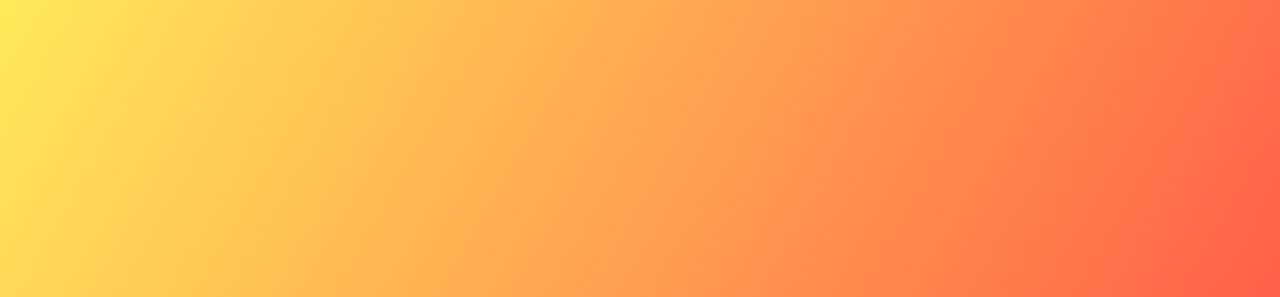
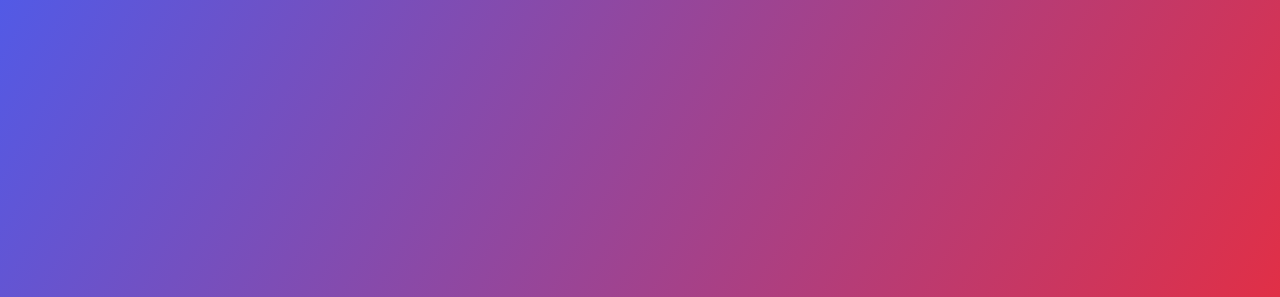
Before and after one commit to EndriwBraga/Relogio-Digital, a plain HTML site: page index.html in a window 1280 px wide. Shown: the top 297 px of the page. Drawn offline with nearby package versions, Linux system fonts and the light colour scheme.

Commit message:
alteração de background

```diff
--- a/assets/css/style.css
+++ b/assets/css/style.css
@@ -8,7 +8,7 @@
 
 body {
     height: 100vh;
-    background: linear-gradient(120deg, #ffe53bd8, #ff2525da);
+    background: linear-gradient(120deg, #333ce1d8, #fd0202da);
     display: flex;
     align-items: center;
     justify-content: center;
```
